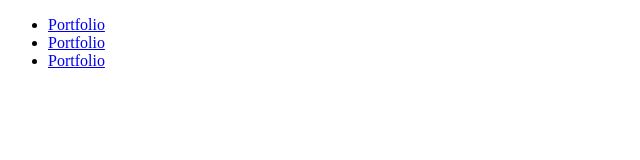
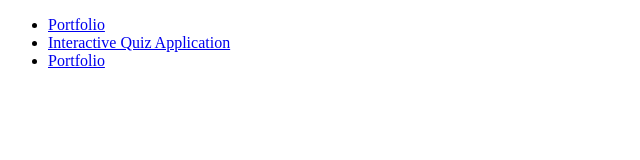
Before and after one commit to Nilamgaikwad2001/-Interactive-Quiz-Application, a plain HTML site: page index.html in a window 1280 px wide. Shown: the whole page, without its empty margins (0-640 px from the left). Drawn offline with Linux system fonts and the light colour scheme.

Commit message:
Update index.html

```diff
--- a/index.html
+++ b/index.html
@@ -4,7 +4,7 @@
   <body>
     <ul>
       <li><a href=" " target="_blank">Portfolio</a></li>
-      <li><a href=" " target="_blank">Portfolio</a></li>
+      <li><a href="Interactive Quiz Application/index.html " target="_blank">Interactive Quiz Application</a></li>
       <li><a href=" " target="_blank">Portfolio</a></li>
 
     </ul>
```
